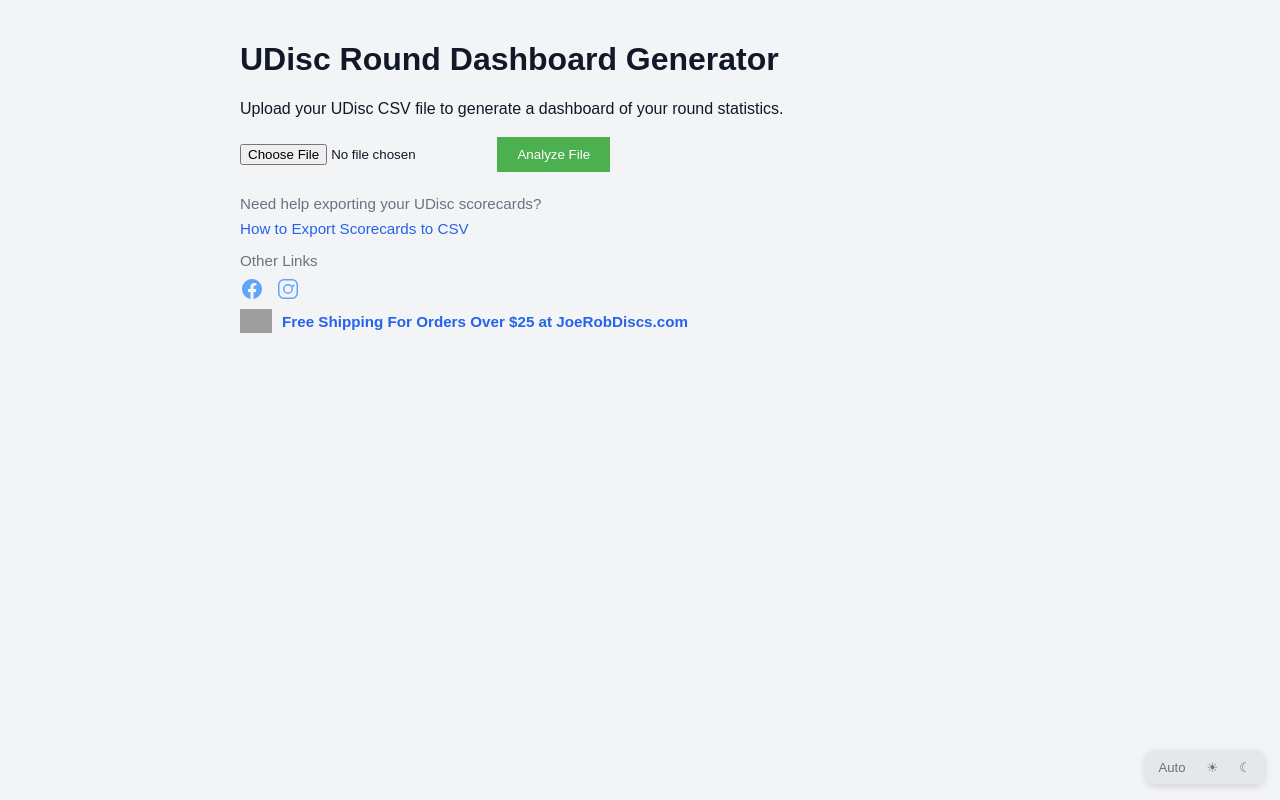
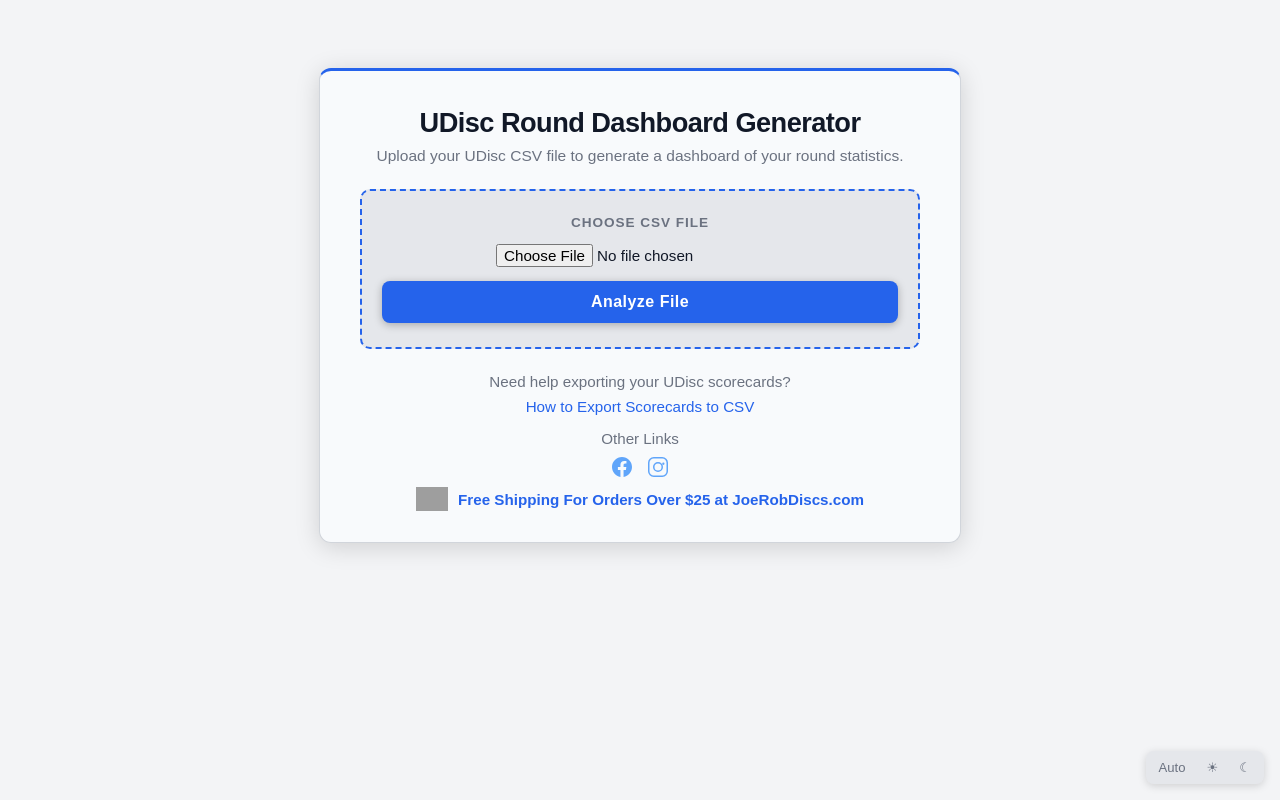
Before and after one commit to rbrambley/URD, a plain HTML site: page index.html in a window 1280 px wide. Drawn offline with nearby package versions, Linux system fonts and the light colour scheme; grey boxes are pictures that could not be loaded.

Commit message:
updated upload page

```diff
--- a/index.html
+++ b/index.html
@@ -15,9 +15,11 @@
     <div class="upload-section" id="uploadSection">
         <h1>UDisc Round Dashboard Generator</h1>
         <p>Upload your UDisc CSV file to generate a dashboard of your round statistics.</p>
-        <label for="csvFile" class="visually-hidden">Upload CSV file</label>
-        <input type="file" id="csvFile" accept=".csv" title="Upload CSV file">
-        <button onclick="processFile()">Analyze File</button>
+        <div class="upload-zone">
+            <label for="csvFile" class="upload-zone-label">Choose CSV File</label>
+            <input type="file" id="csvFile" accept=".csv" title="Upload CSV file">
+            <button onclick="processFile()">Analyze File</button>
+        </div>
         <div class="help-links">
             <p>Need help exporting your UDisc scorecards?</p>
             <a href="https://help.udisc.com/en/articles/10705081-how-can-i-export-my-scorecards-to-a-csv" target="_blank" rel="noopener noreferrer">How to Export Scorecards to CSV</a>
--- a/style.css
+++ b/style.css
@@ -292,11 +292,82 @@
 .scorecard-ai-table th.left-align-col {
     text-align: left;
 }
+/* ===== Upload Section ===== */
+.upload-section {
+    background: var(--bg-card);
+    border: 1px solid var(--border);
+    border-top: 3px solid var(--accent);
+    border-radius: 12px;
+    box-shadow: 0 4px 24px 0 var(--shadow-lg);
+    max-width: 560px;
+    margin: 48px auto 32px auto;
+    padding: 36px 40px 28px 40px;
+    text-align: center;
+}
+.upload-section h1 {
+    font-size: 1.7rem;
+    color: var(--text-heading);
+    margin: 0 0 8px 0;
+    letter-spacing: -0.02em;
+}
+.upload-section > p {
+    color: var(--text-sub);
+    margin: 0 0 24px 0;
+    font-size: 0.97rem;
+}
+.upload-zone {
+    display: flex;
+    flex-direction: column;
+    align-items: center;
+    gap: 14px;
+    border: 2px dashed var(--accent);
+    border-radius: 10px;
+    padding: 24px 20px;
+    margin-bottom: 24px;
+    background: var(--bg-elevated);
+    transition: border-color 0.2s;
+}
+.upload-zone:focus-within {
+    border-color: var(--accent-hover);
+}
+.upload-zone-label {
+    font-size: 0.85rem;
+    font-weight: 600;
+    color: var(--text-sub);
+    text-transform: uppercase;
+    letter-spacing: 0.07em;
+    cursor: pointer;
+}
+.upload-zone input[type="file"] {
+    margin: 0;
+    color: var(--text);
+    font-size: 0.95rem;
+    cursor: pointer;
+}
+.upload-zone button {
+    background: var(--accent);
+    color: #fff;
+    font-size: 1rem;
+    font-weight: 700;
+    padding: 12px 36px;
+    border-radius: 8px;
+    border: none;
+    cursor: pointer;
+    letter-spacing: 0.03em;
+    transition: background 0.15s, transform 0.1s;
+    box-shadow: 0 2px 8px 0 #0004;
+    width: 100%;
+}
+.upload-zone button:hover {
+    background: var(--accent-hover);
+    transform: translateY(-1px);
+}
 /* Help Links on Upload Page */
 .help-links {
     margin-top: 20px;
     font-size: 0.95rem;
     color: var(--text-sub);
+    text-align: center;
 }
 .help-links p {
     margin-bottom: 8px;
@@ -339,6 +410,7 @@
     display: flex;
     gap: 12px;
     margin-bottom: 8px;
+    justify-content: center;
 }
 .social-links a {
     display: inline-flex;
@@ -709,18 +781,6 @@
      margin: 10px 0;
  }
 
- button {
-     background-color: #4CAF50;
-     color: white;
-     padding: 10px 20px;
-     border: none;
-     cursor: pointer;
- }
-
- button:hover {
-     background-color: #45a049;
- }
-
  #results {
      margin-top: 20px;
      padding: 10px;
```
